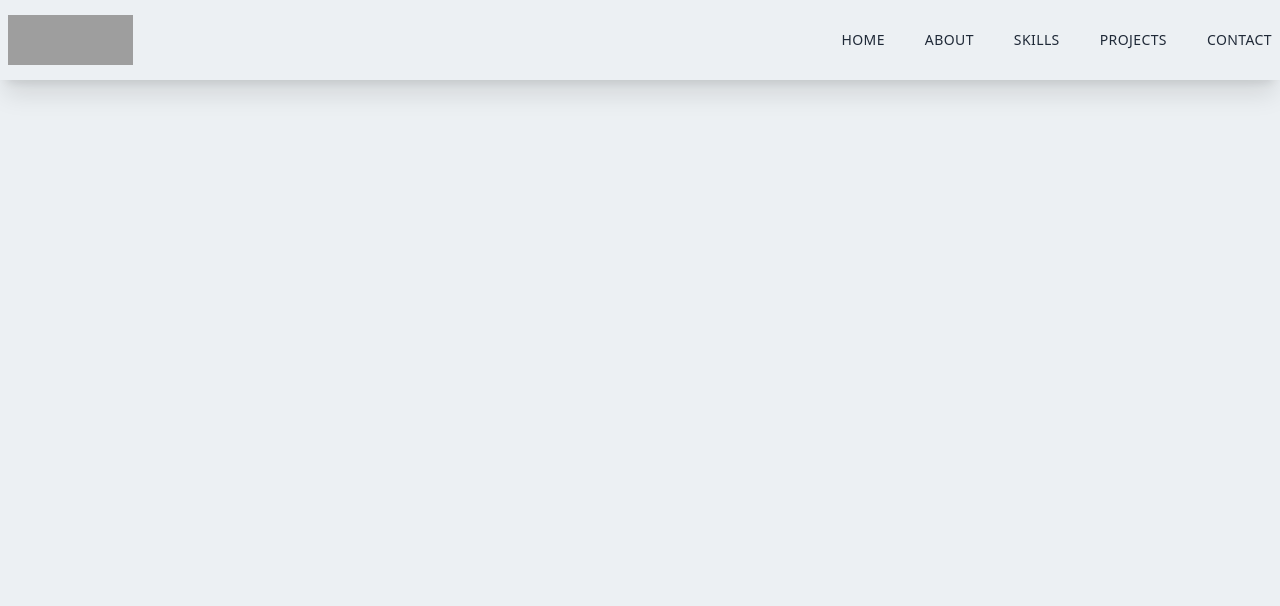
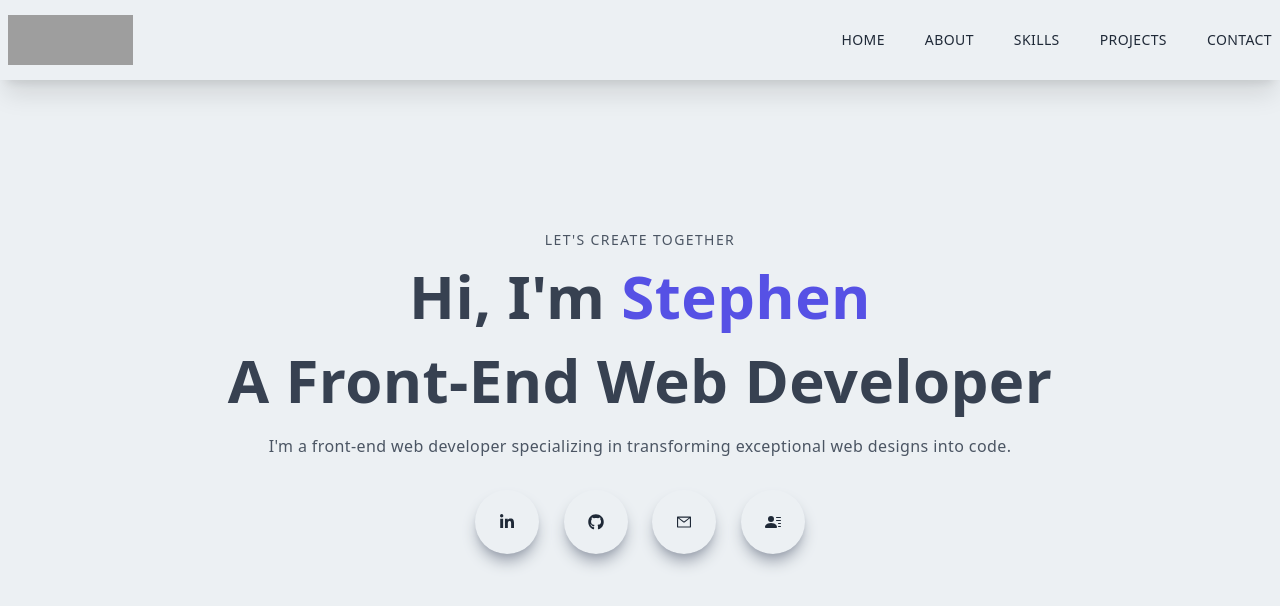
Before and after one commit to StephenRivero/nextjs-portfolio-website, a Next.js app: page / in a window 1280 px wide. Shown: the top 606 px of the page. Built offline with nearby package versions, Linux system fonts and the light colour scheme; grey boxes are pictures that could not be loaded.

Commit message:
Add Main Section
-Added Main Section and its contents

```diff
--- /dev/null
+++ b/components/Main.jsx
@@ -0,0 +1,43 @@
+import React from 'react'
+import {AiOutlineMail} from 'react-icons/ai'
+import {FaGithub, FaLinkedinIn} from 'react-icons/fa'
+import {BsFillPersonLinesFill} from 'react-icons/bs'
+
+const Main = () => {
+  return (
+    <div className='w-full h-screen text-center'>
+        <div className='max-w-[1240px] w-full h-full mx-auto p-2 flex justify-center items-center'>
+            <div>
+                <p className='uppercase text-sm tracking-widest text-gray-600'>
+                    LET'S CREATE TOGETHER
+                </p>
+                <h1 className='py-4 text-gray-700'>
+                    Hi, I'm <span className='text-[#5651e5]'>Stephen</span>
+                </h1>
+                <h1 className='py-2 text-gray-700'>
+                    A Front-End Web Developer
+                </h1>
+                <p className='py-4 text-gray-600 max-w-[100%] m-auto'>
+                    I'm a front-end web developer specializing in transforming exceptional web designs into code.
+                </p>
+                <div className='flex items-center justify-between max-w-[330px] m-auto py-4'>
+                    <div className='rounded-full shadow-lg shadow-gray-400 p-6 cursor-pointer hover:scale-110 ease-in duration-300'>
+                        <FaLinkedinIn />
+                    </div>
+                    <div className='rounded-full shadow-lg shadow-gray-400 p-6 cursor-pointer hover:scale-110 ease-in duration-300'>
+                        <FaGithub />
+                    </div>
+                    <div className='rounded-full shadow-lg shadow-gray-400 p-6 cursor-pointer hover:scale-110 ease-in duration-300'>
+                        <AiOutlineMail />
+                    </div>
+                    <div className='rounded-full shadow-lg shadow-gray-400 p-6 cursor-pointer hover:scale-110 ease-in duration-300'>
+                        <BsFillPersonLinesFill />
+                    </div>
+                </div>
+            </div>
+        </div>
+    </div>
+  )
+}
+
+export default Main
--- a/pages/index.js
+++ b/pages/index.js
@@ -1,6 +1,7 @@
 import Head from 'next/head'
 import Image from 'next/image'
 import Navbar from '../components/Navbar'
+import Main from '../components/Main'
 
 
 export default function Home() {
@@ -12,6 +13,7 @@ export default function Home() {
         <link rel="icon" href="/favicon.ico" />
       </Head>
     <Navbar />
+    <Main />
     </div>
   )
 }
```
